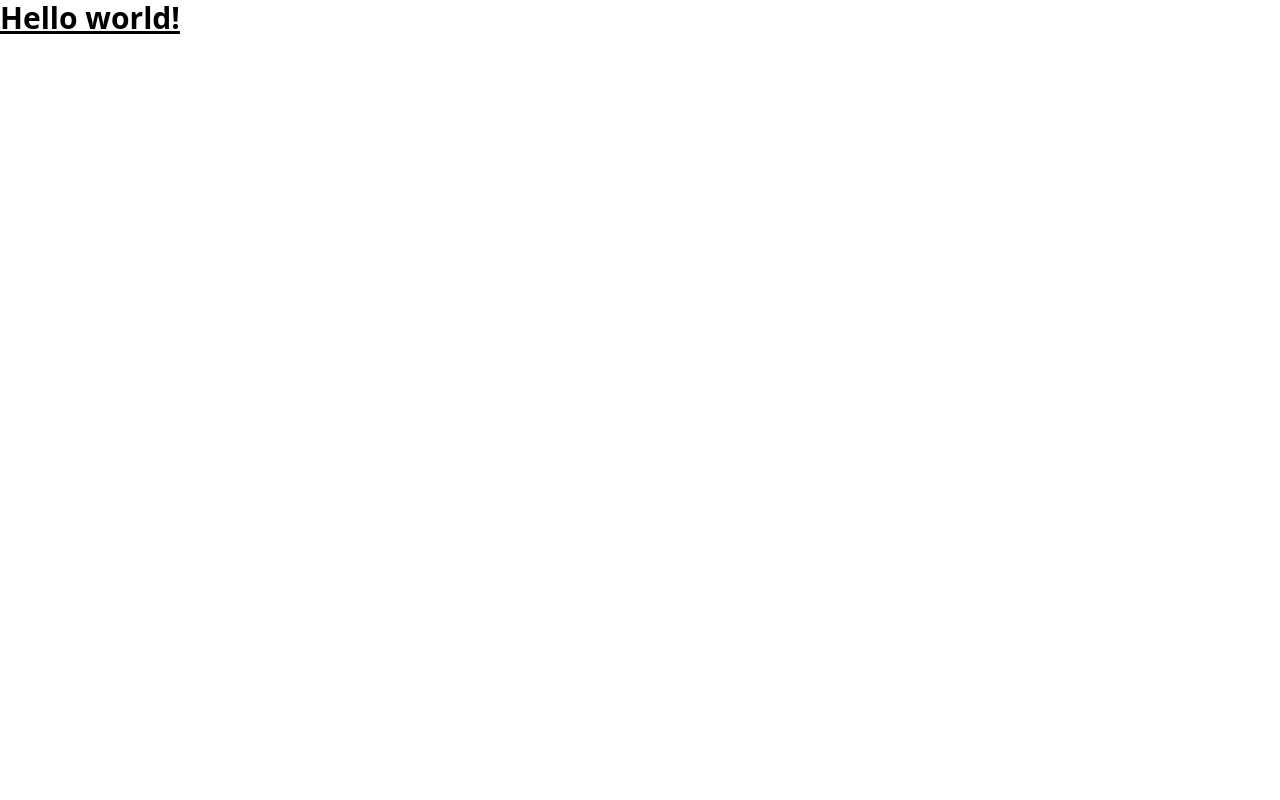
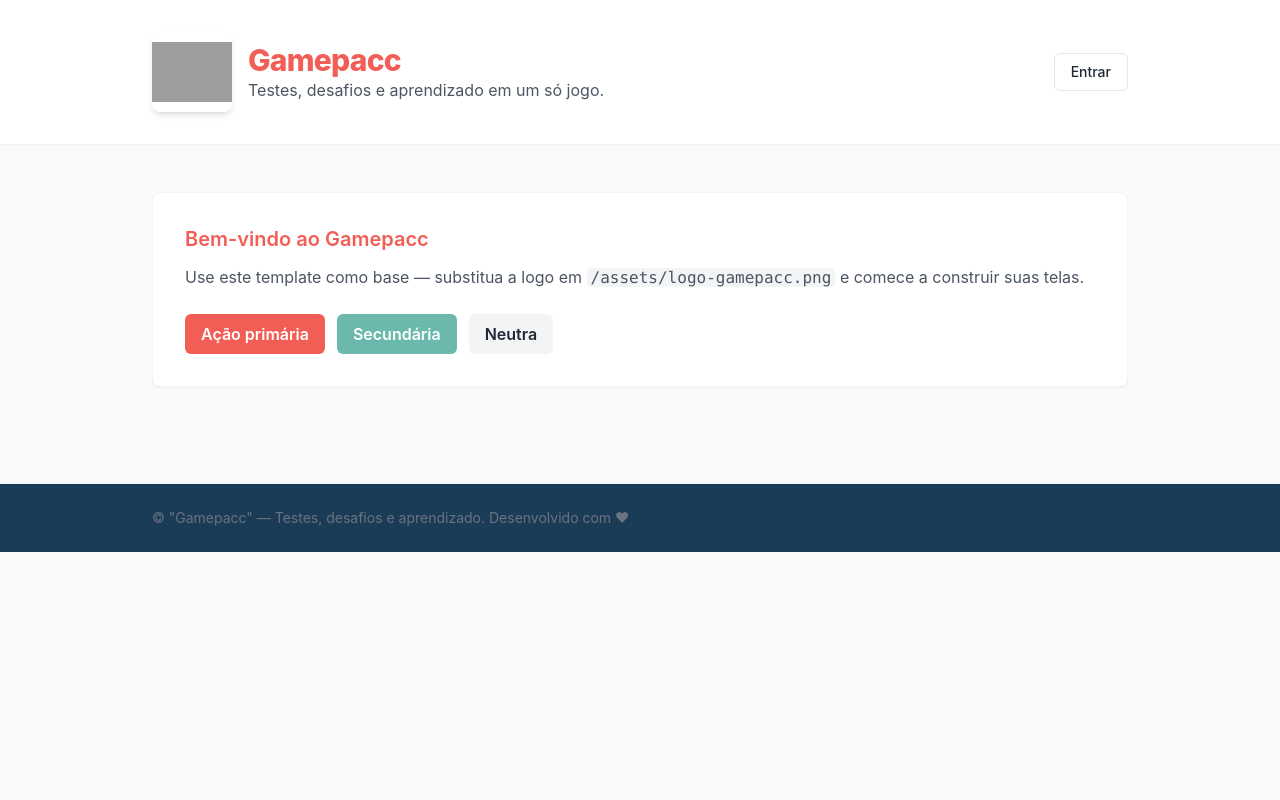
Before and after one commit to MarcosLudgerio/GamePACC, a Django app: page / in a window 1280 px wide. Before the commit the page is almost empty. Run offline with Django 5.2, Linux system fonts and the light colour scheme; some libraries are stand-ins or nearby versions; grey boxes are pictures that could not be loaded.

Commit message:
feat: implemented a homepage

```diff
--- a/gamepacc/core/templates/index.html
+++ b/gamepacc/core/templates/index.html
@@ -1,9 +1,3 @@
 {% extends 'base.html' %}
 
-<title>{% block title %}Testando{% endblock %}</title>
-
-{% block content %}
-    <h1 class="text-3xl font-bold underline">
-        Hello world!
-    </h1>
-{% endblock %}
+<title>{% block title %}GamePacc{% endblock %}</title>
--- /dev/null
+++ b/gamepacc/static/css/main.css
@@ -0,0 +1,59 @@
+:root {
+  /* 🌈 Cores principais (logo) */
+  --red-rosado: #E45364;
+  --red-coral: #F25D56;
+  --turquoise: #6BB9AC;
+
+  /* ✨ Cores complementares */
+  --yellow-sun: #F2C94C;
+  --blue-deep: #1A3C57;
+  --green-lime: #B7E36D;
+
+  /* ⚪ Neutros */
+  --white: #FFFFFF;
+  --gray-light: #F4F4F4;
+  --gray-medium: #BDBDBD;
+  --gray-dark: #2C2C2C;
+}
+
+/* Exemplos de aplicação */
+body {
+  background-color: var(--gray-light);
+  color: var(--gray-dark);
+  font-family:  Inter, Arial, sans-serif;
+}
+
+header, footer {
+  background-color: var(--blue-deep);
+  color: var(--white);
+}
+
+h1, h2, h3 {
+  color: var(--red-coral);
+}
+
+button.primary {
+  background-color: var(--red-coral);
+  color: var(--white);
+  border: none;
+  padding: 10px 16px;
+  border-radius: 6px;
+  cursor: pointer;
+}
+
+button.primary:hover {
+  background-color: var(--red-rosado);
+}
+
+button.secondary {
+  background-color: var(--turquoise);
+  color: var(--white);
+  border: none;
+  padding: 10px 16px;
+  border-radius: 6px;
+  cursor: pointer;
+}
+
+button.secondary:hover {
+  background-color: var(--green-lime);
+}
--- a/gamepacc/templates/base.html
+++ b/gamepacc/templates/base.html
@@ -1,17 +1,110 @@
+{% load static %}
 <!DOCTYPE html>
 <html lang="en">
 <head>
     <meta charset="UTF-8">
     <title>{% block title %}{% endblock %}</title>
-    <script src="https://cdn.jsdelivr.net/npm/@tailwindcss/browser@4"></script>
+    <script src="https://cdn.tailwindcss.com"></script>
+    <link rel="stylesheet" href="{% static 'css/main.css' %}">
+    <style>
+        :root {
+            --gp-red-rosado: #E45364;
+            --gp-red-coral: #F25D56;
+            --gp-turquoise: #6BB9AC;
+            --gp-blue-deep: #1A3C57;
+            --gp-yellow: #F2C94C;
+            --gp-gray-100: #F4F4F4;
+            --gp-gray-500: #BDBDBD;
+            --gp-gray-900: #2C2C2C;
+        }
+
+
+        /* Pequena utilidade para aplicar as cores com Tailwind via style="background-color:var(...)" */
+        .bg-gp-blue {
+            background-color: var(--gp-blue-deep);
+        }
+
+        .text-gp-red {
+            color: var(--gp-red-coral);
+        }
+
+        .accent-gp {
+            color: var(--gp-turquoise);
+        }
+    </style>
 </head>
-<body>
-{% include 'includes/header.html' %}
-    <main>
-        {% block content %}
-        <!-- conteúdo específico de cada página -->
-        {% endblock %}
-    </main>
-{% include 'includes/footer.html' %}
+<body class="min-h-screen bg-gray-50 text-gray-900 antialiased">
+
+
+<!-- Header com espaço para logo e título -->
+<header class="w-full bg-gradient-to-r from-white via-[var(--gp-turquoise)]/5 to-white shadow-sm">
+    <div class="max-w-5xl mx-auto px-6 py-8 flex items-center gap-4">
+
+
+        <!-- Espaço para logo: substitua src pelo caminho da sua imagem -->
+        <div class="flex items-center gap-4">
+            <div class="w-20 h-20 rounded-lg overflow-hidden bg-white shadow-md flex items-center justify-center">
+                <img src="/assets/logo-gamepacc.png" alt="Gamepacc logo" class="w-full h-full object-contain"/>
+            </div>
+
+
+            <!-- Nome da aplicação -->
+            <div>
+                <h1 class="text-2xl sm:text-3xl font-extrabold tracking-tight text-gp-red">Gamepacc</h1>
+                <p class="text-sm sm:text-base text-gray-600">Testes, desafios e aprendizado em um só jogo.</p>
+            </div>
+        </div>
+
+
+        <!-- Espaço vazio à direita para futuros controles (login, menu) -->
+        <div class="ml-auto">
+            <!-- exemplo de botão neutro -->
+            <button class="hidden sm:inline-flex items-center gap-2 px-4 py-2 rounded-md text-sm font-medium border border-gray-200 bg-white text-gray-800 hover:shadow">
+                Entrar
+            </button>
+        </div>
+
+
+    </div>
+</header>
+
+
+<!-- Main: container vazio, pronto para suas telas -->
+<main class="max-w-5xl mx-auto px-6 py-12">
+
+
+    <!-- Área de exemplo: cartão com chamada -->
+    <section class="rounded-lg border border-gray-100 bg-white p-8 shadow-sm">
+        <h2 class="text-xl font-semibold text-gp-blue-deep">Bem-vindo ao Gamepacc</h2>
+        <p class="mt-3 text-gray-600">Use este template como base — substitua a logo em <code
+                class="bg-gray-100 px-1 rounded">/assets/logo-gamepacc.png</code> e comece a construir suas telas.
+        </p>
+
+
+        <!-- Exemplos rápidos de botões com as cores da marca -->
+        <div class="mt-6 flex flex-wrap gap-3">
+            <button class="px-4 py-2 rounded-md font-semibold text-white"
+                    style="background-color:var(--gp-red-coral)">Ação primária
+            </button>
+            <button class="px-4 py-2 rounded-md font-semibold text-white"
+                    style="background-color:var(--gp-turquoise)">Secundária
+            </button>
+            <button class="px-4 py-2 rounded-md font-semibold text-gray-800 bg-gray-100">Neutra</button>
+        </div>
+
+
+    </section>
+
+
+</main>
+
+
+<footer class="mt-12 border-t border-gray-100">
+    <div class="max-w-5xl mx-auto px-6 py-6 text-sm text-gray-500">
+        © "Gamepacc" — Testes, desafios e aprendizado. Desenvolvido com ♥
+    </div>
+</footer>
+
+
 </body>
 </html>
```
Also changed, not shown: gamepacc/static/css/_variables.scss (added, +25 -0 lines).
